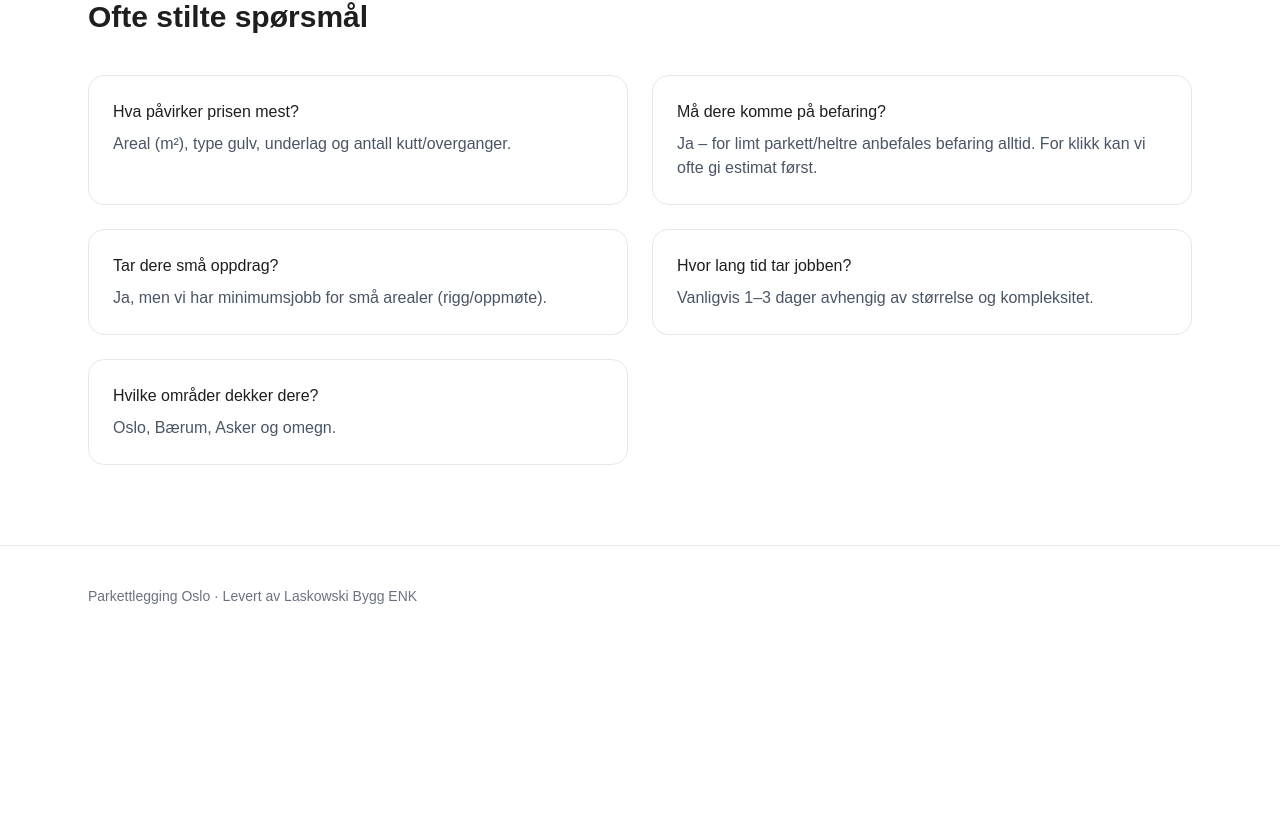
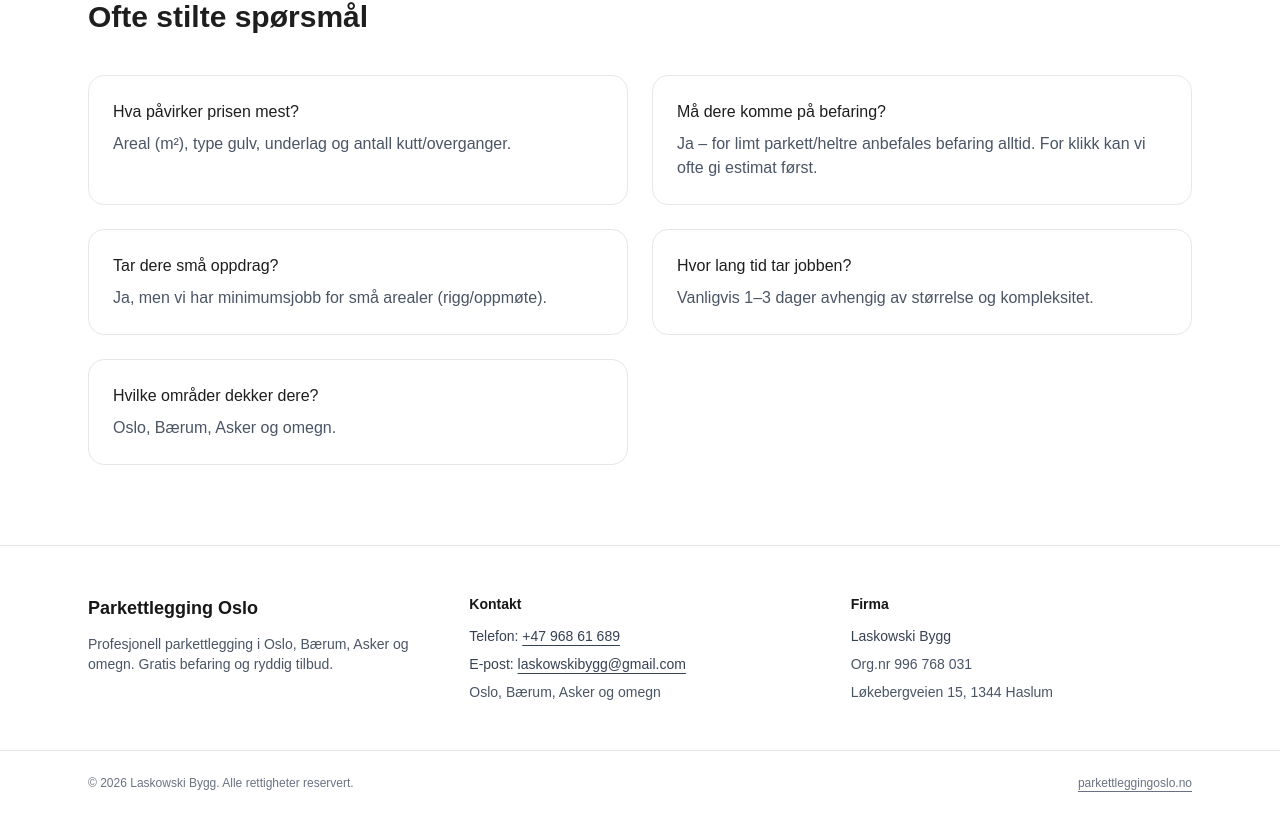
Before and after one commit to ddlaskowski/parkettleggingoslo-nextjs, a Next.js app: page / in a window 1280 px wide. Shown: the part 5289-6104 px from the top of the page. Before the commit the page ends 5935 px from the top, so only its background shows below. Built offline with nearby package versions, Linux system fonts and the light colour scheme.

Commit message:
Add Footer component with NAP company details

```diff
--- a/app/layout.tsx
+++ b/app/layout.tsx
@@ -2,6 +2,7 @@ import type { Metadata } from "next";
 import { Geist, Geist_Mono } from "next/font/google";
 import "./globals.css";
 import { siteConfig } from "@/lib/siteConfig";
+import Footer from "@/components/Footer";
 
 const geistSans = Geist({
   variable: "--font-geist-sans",
@@ -86,6 +87,7 @@ export default function RootLayout({
           dangerouslySetInnerHTML={{ __html: JSON.stringify(jsonLd) }}
         />
         {children}
+        <Footer/>
       </body>
     </html>
   );
--- a/app/page.tsx
+++ b/app/page.tsx
@@ -92,12 +92,6 @@ export default function Home() {
       </section>
       {/* FAQ */}
       <FAQ />
-
-      <footer className="border-t border-gray-200 py-10">
-        <div className="max-w-6xl mx-auto px-6 text-sm text-gray-500">
-          Parkettlegging Oslo · Levert av Laskowski Bygg ENK
-        </div>
-      </footer>
     </main>
   );
 }
--- /dev/null
+++ b/components/Footer.tsx
@@ -0,0 +1,68 @@
+import { siteConfig } from "@/lib/siteConfig";
+
+export default function Footer() {
+  return (
+    <footer className="border-t border-gray-200 bg-white">
+      <div className="max-w-6xl mx-auto px-6 py-12 grid md:grid-cols-3 gap-10">
+        {/* Brand */}
+        <div>
+          <div className="text-lg font-semibold">{siteConfig.siteName}</div>
+          <p className="mt-3 text-sm text-gray-600 max-w-sm">
+            Profesjonell parkettlegging i {siteConfig.area}. Gratis befaring og ryddig tilbud.
+          </p>
+        </div>
+
+        {/* Contact */}
+        <div>
+          <div className="text-sm font-semibold">Kontakt</div>
+          <div className="mt-3 space-y-2 text-sm text-gray-700">
+            <div>
+              Telefon:{" "}
+              <a
+                className="underline underline-offset-4 hover:text-gray-900"
+                href={`tel:${siteConfig.phoneE164}`}
+              >
+                {siteConfig.phoneDisplay}
+              </a>
+            </div>
+            <div>
+              E-post:{" "}
+              <a
+                className="underline underline-offset-4 hover:text-gray-900"
+                href={`mailto:${siteConfig.email}`}
+              >
+                {siteConfig.email}
+              </a>
+            </div>
+            <div className="text-gray-600">{siteConfig.area}</div>
+          </div>
+        </div>
+
+        {/* Company (NAP / SEO) */}
+        <div>
+          <div className="text-sm font-semibold">Firma</div>
+          <div className="mt-3 space-y-2 text-sm text-gray-700">
+            <div>{siteConfig.companyName}</div>
+            <div className="text-gray-600">Org.nr {siteConfig.orgNr}</div>
+            <div className="text-gray-600">
+              {siteConfig.addressLine}, {siteConfig.postalCode} {siteConfig.city}
+            </div>
+          </div>
+        </div>
+      </div>
+
+      <div className="border-t border-gray-200">
+        <div className="max-w-6xl mx-auto px-6 py-6 flex flex-col md:flex-row gap-3 md:items-center md:justify-between text-xs text-gray-500">
+          <div>
+            © {new Date().getFullYear()} {siteConfig.companyName}. Alle rettigheter reservert.
+          </div>
+          <div>
+            <a className="underline underline-offset-4 hover:text-gray-700" href={siteConfig.url}>
+              {siteConfig.url.replace("https://", "")}
+            </a>
+          </div>
+        </div>
+      </div>
+    </footer>
+  );
+}
--- a/lib/siteConfig.ts
+++ b/lib/siteConfig.ts
@@ -2,9 +2,13 @@ export const siteConfig = {
   siteName: "Parkettlegging Oslo",
   companyName: "Laskowski Bygg",
   orgNr: "996 768 031",
-  phoneDisplay: "+47 96 86 16 89",
   phoneE164: "+4796861689",
+  phoneDisplay: "+47 968 61 689",
   email: "laskowskibygg@gmail.com",
+  addressLine: "Løkebergveien 15",
+  postalCode: "1344",
+  city: "Haslum",
+  country: "NO",
   area: "Oslo, Bærum, Asker og omegn",
   url: "https://parkettleggingoslo.no",
 } as const;
```
